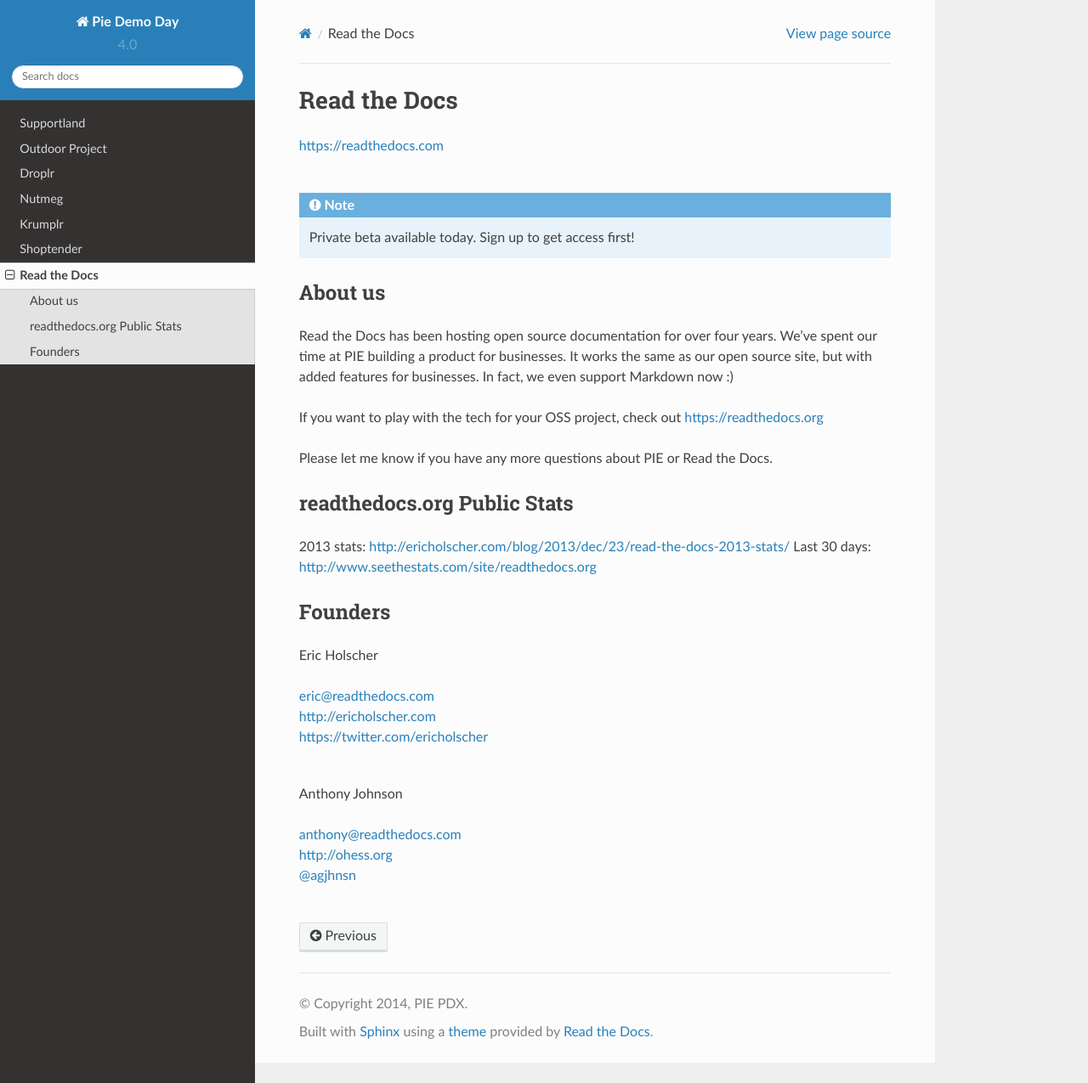
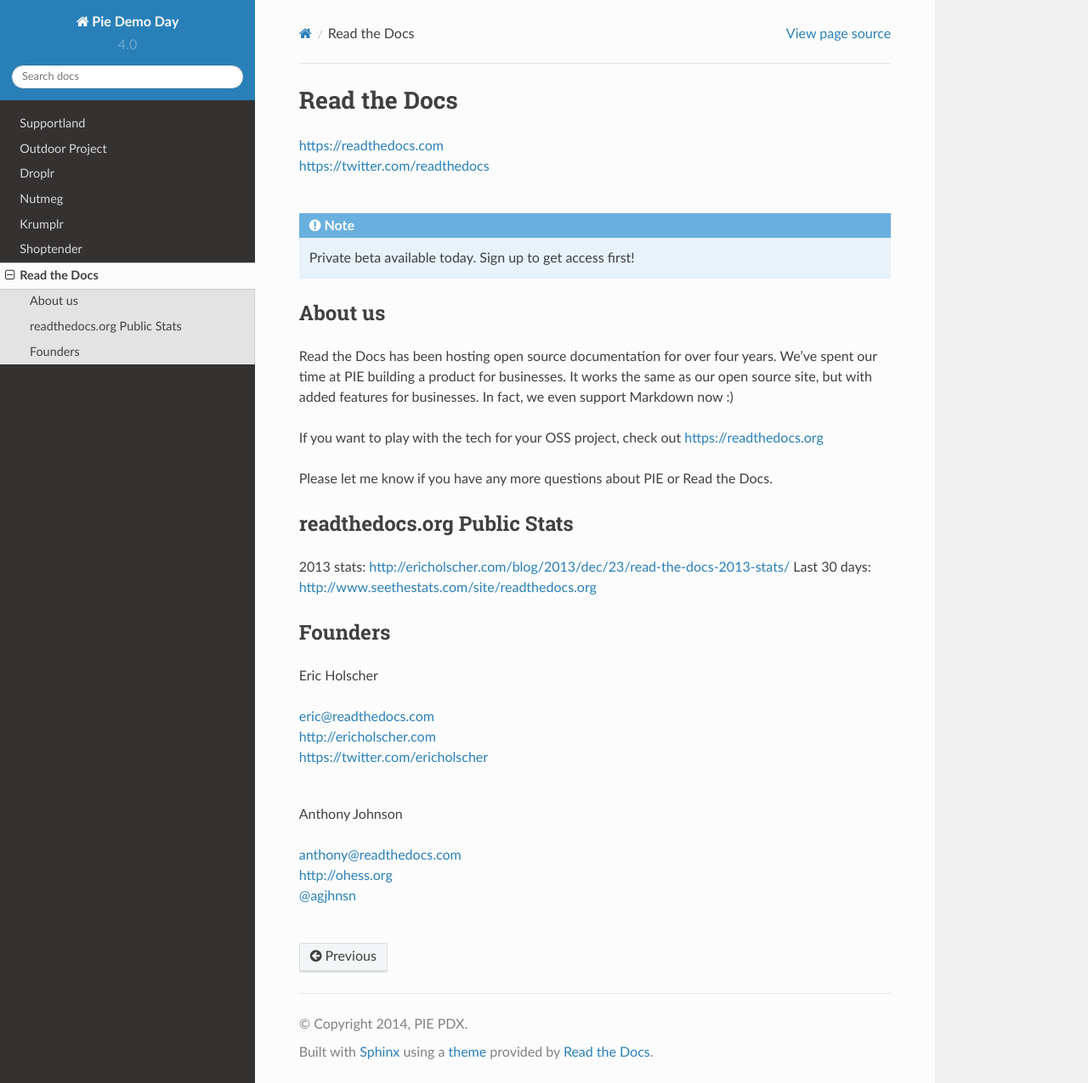
Before and after one commit to piepdx/pie-docs, a Sphinx documentation site: the page built from docs/read-the-docs.rst, in a window 1280 px wide and 1275 px high. Shown: the whole window at 85% size. Built offline with Sphinx 7.4.7 and the Read the Docs theme 2.0.0, drawn with Linux system fonts in a browser that asks for light colours; some of the changed lines change nothing that is shown.

Commit message:
Add twitter back

```diff
--- a/docs/read-the-docs.rst
+++ b/docs/read-the-docs.rst
@@ -1,7 +1,8 @@
 Read the Docs
 -------------
 
-https://readthedocs.com
+| https://readthedocs.com
+| https://twitter.com/readthedocs
 
 .. raw:: html
 
```
